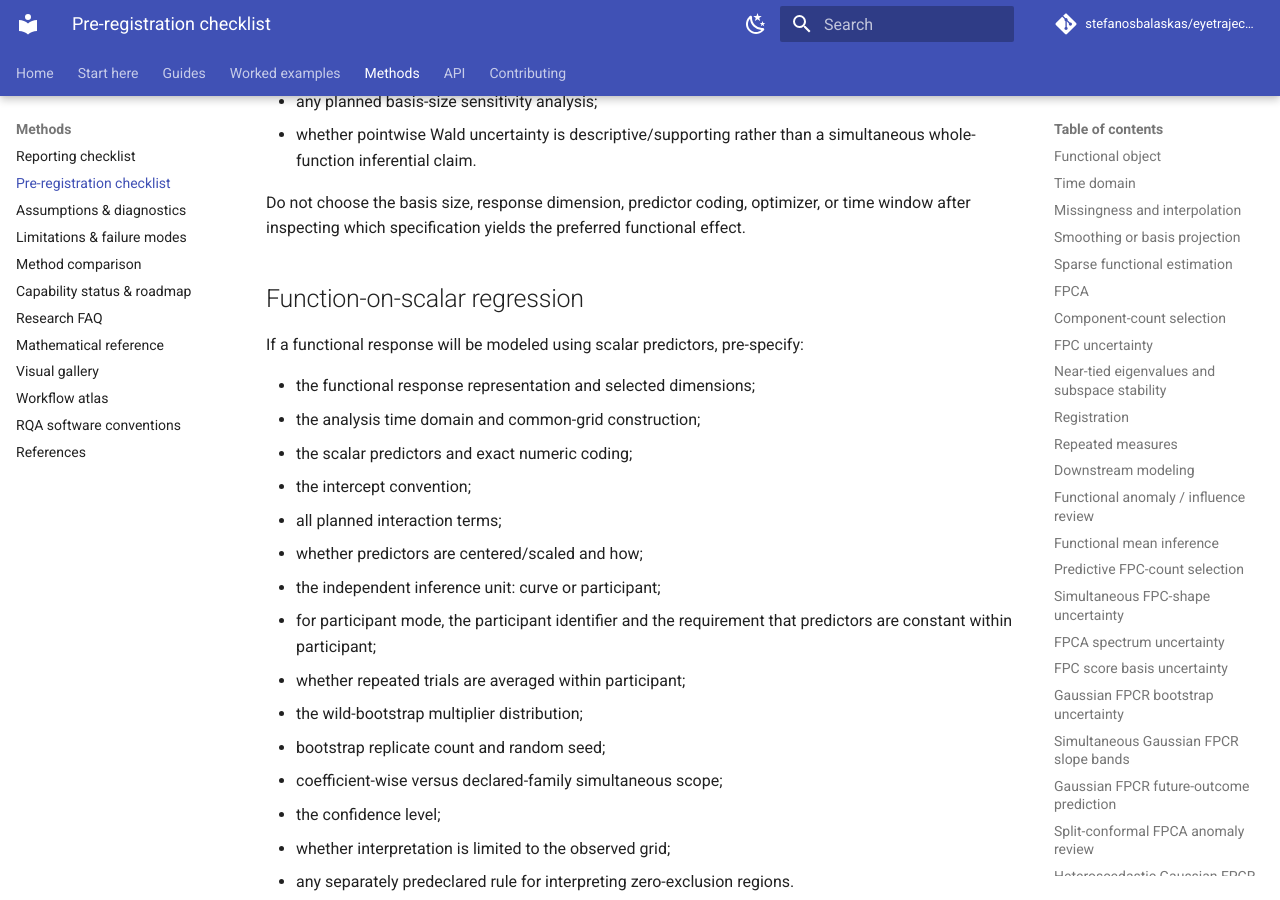
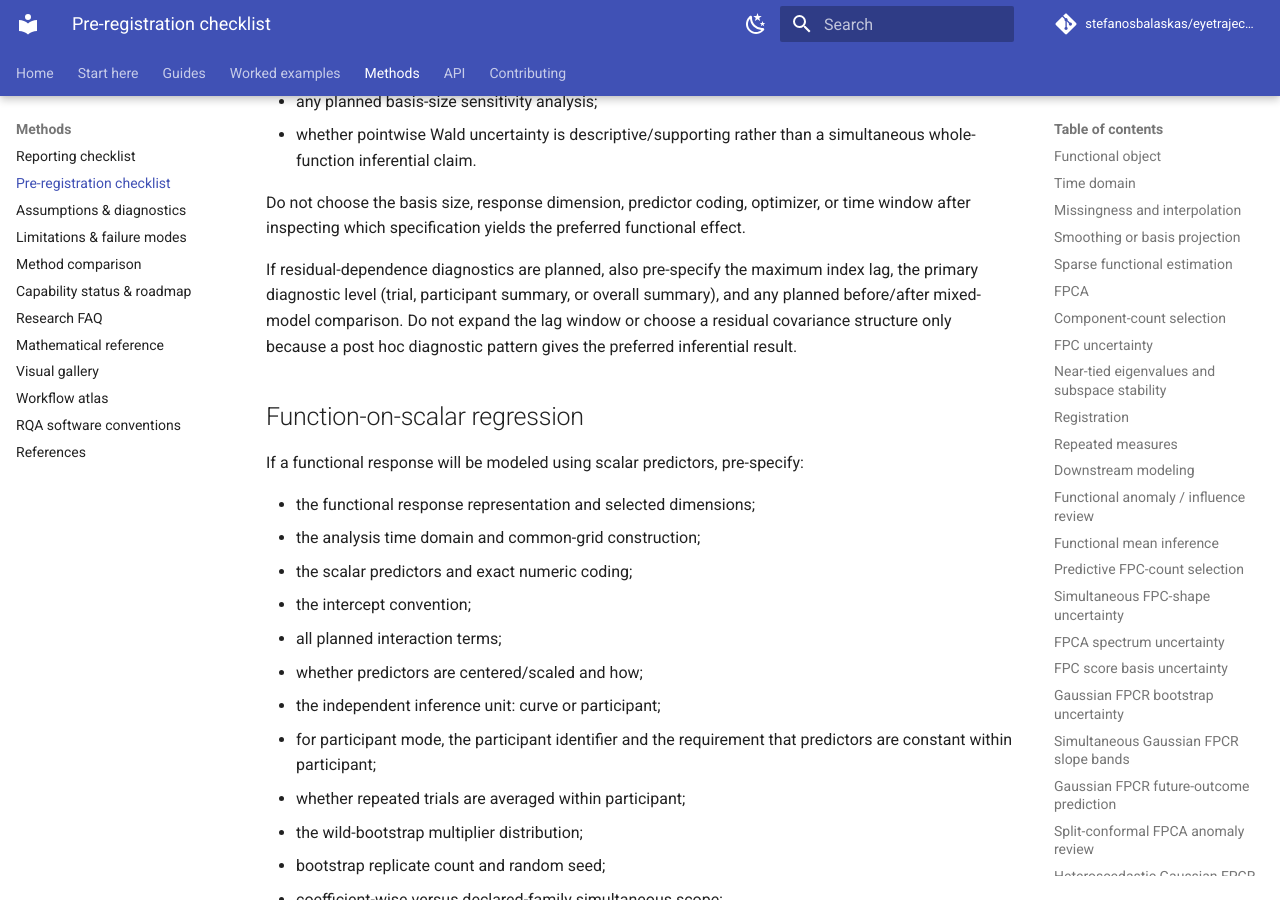
Before and after one commit to stefanosbalaskas/eyetrajectoriespy, an MkDocs documentation site: the page built from docs/methods/preregistration.md, in a window 1280 px wide and 900 px high, scrolled down 19835 px. Built offline with MkDocs 1.6.1 and Material for MkDocs 9.7.7, drawn with Linux system fonts in a browser that asks for light colours; comment, search, counter and statistics services are not loaded.

Commit message:
Add residual diagnostics preregistration guidance

```diff
--- a/docs/methods/preregistration.md
+++ b/docs/methods/preregistration.md
@@ -650,6 +650,12 @@ Do not choose the basis size, response dimension, predictor coding, optimizer,
 or time window after inspecting which specification yields the preferred
 functional effect.
 
+If residual-dependence diagnostics are planned, also pre-specify the maximum
+index lag, the primary diagnostic level (trial, participant summary, or
+overall summary), and any planned before/after mixed-model comparison. Do not
+expand the lag window or choose a residual covariance structure only because a
+post hoc diagnostic pattern gives the preferred inferential result.
+
 ## Function-on-scalar regression
 
 If a functional response will be modeled using scalar predictors, pre-specify:
```
